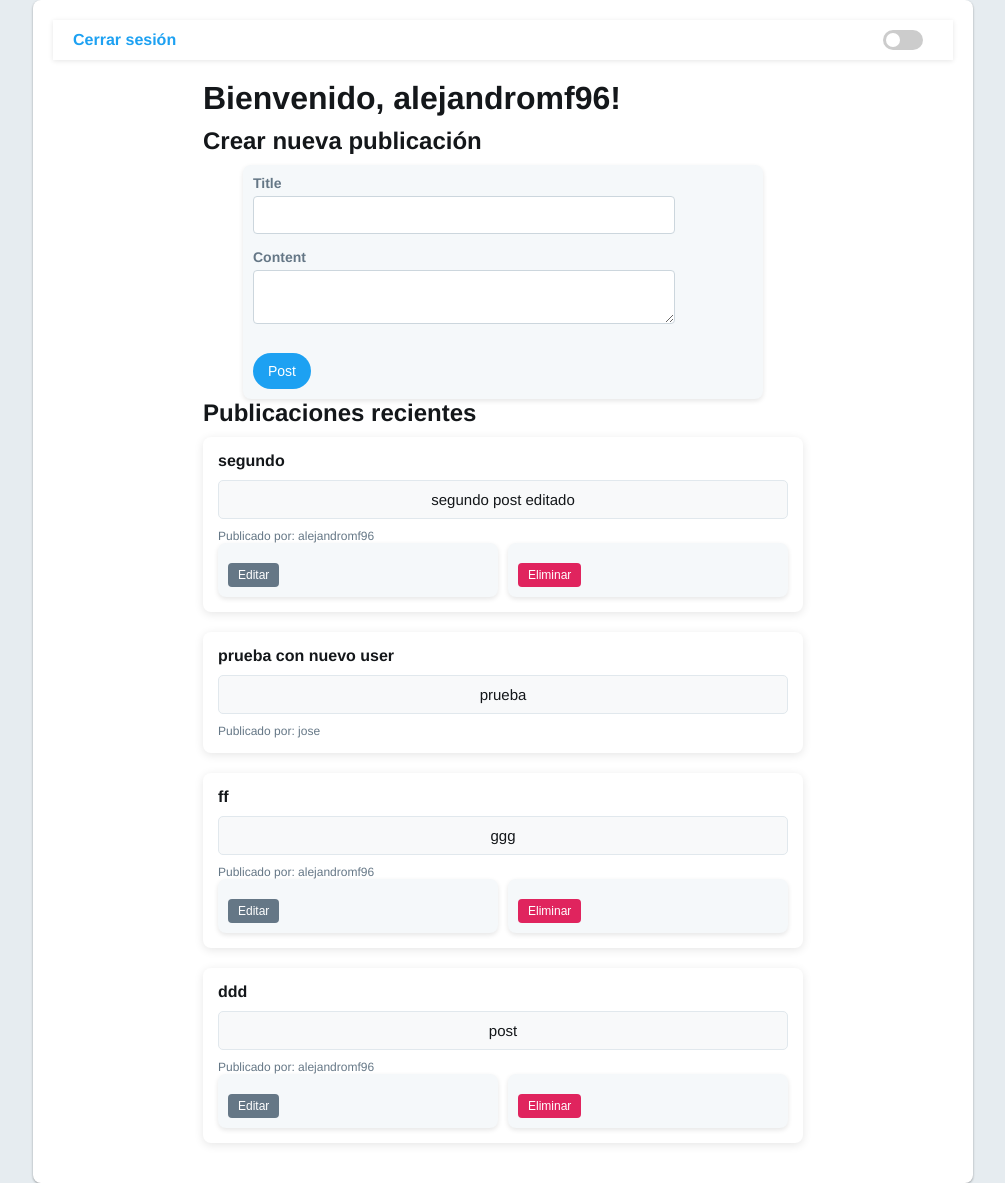
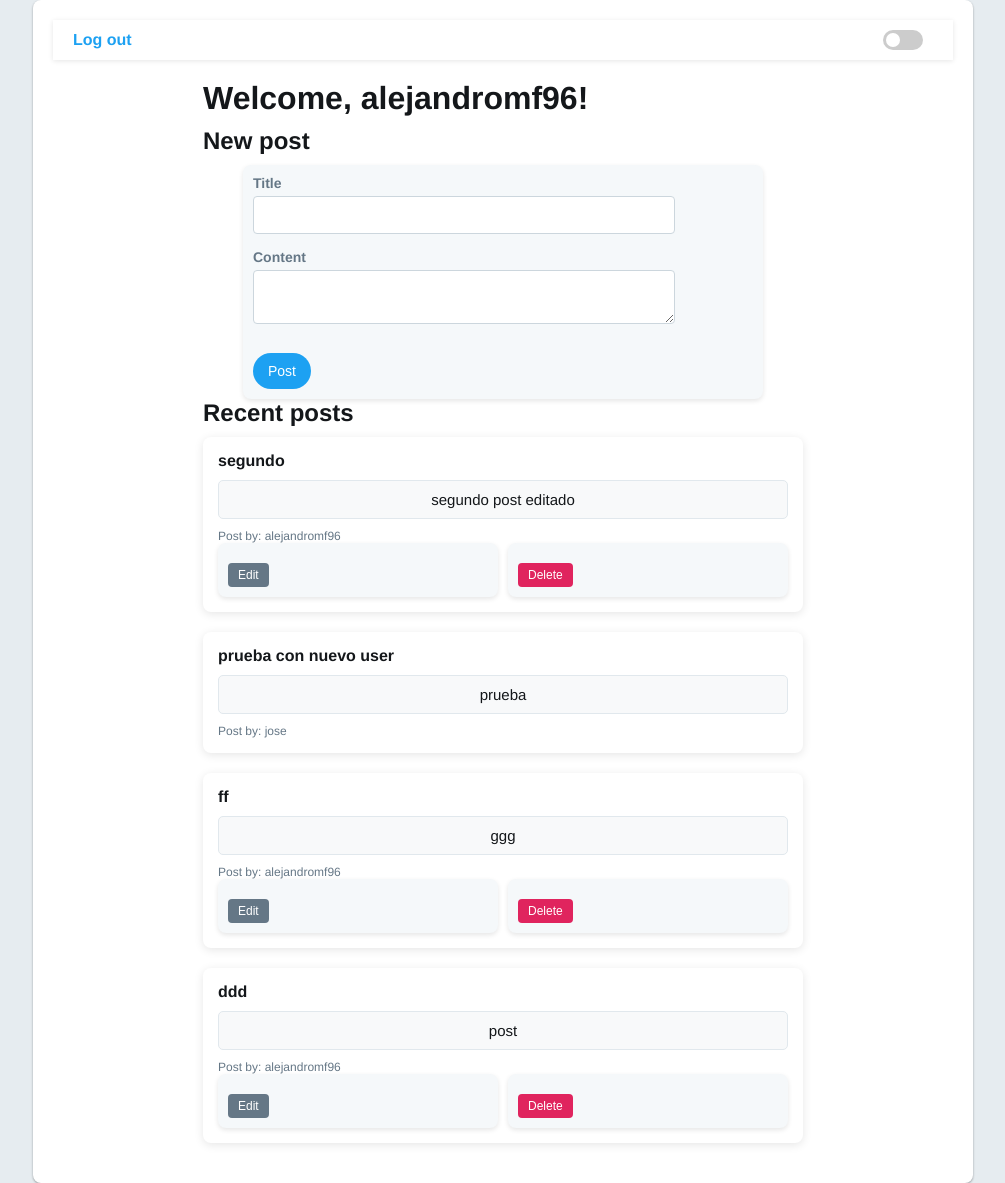
Before and after one commit to Alejandromf96/social_media, a Flask app: page /feed in a window 1280 px wide. Shown: the whole page, without its empty margins (137-1142 px from the left). Run offline with Flask 3, Linux system fonts and the light colour scheme; a user stored in the database is signed in.

Commit message:
actualizacion

```diff
--- a/templates/base.html
+++ b/templates/base.html
@@ -4,7 +4,7 @@
 <head>
     <meta charset="UTF-8">
     <meta name="viewport" content="width=device-width, initial-scale=1.0">
-    <title>{% block title %}Inicio de Sesión{% endblock %}</title>
+    <title>{% block title %}Login{% endblock %}</title>
     <link rel="stylesheet" href="{{ url_for('static', filename='styles.css') }}">
 </head>
 <body>
@@ -16,7 +16,7 @@
             {% if not current_user.is_authenticated %}
                 <div class="register"><a href="{{ url_for('register') }}">Register</a></div>
             {% else %}
-                <div><a href="{{ url_for('logout') }}">Cerrar sesión</a></div>
+                <div><a href="{{ url_for('logout') }}">Log out</a></div>
             {% endif %}
 
             <div class="dark-mode-toggle">
--- a/templates/edit_post.html
+++ b/templates/edit_post.html
@@ -1,10 +1,10 @@
 <!-- edit_post.html -->
 {% extends "base.html" %}
 
-{% block title %}Editar Publicación{% endblock %}
+{% block title %}Edit Post{% endblock %}
 
 {% block content %}
-    <h1>Editar Publicación</h1>
+    <h1>Edit Post</h1>
     <form method="POST" action="{{ url_for('edit_post', post_id=post.id) }}">
         {{ form.hidden_tag() }}
         <div>
@@ -19,5 +19,5 @@
             {{ form.submit(class='btn btn-primary') }}
         </div>
     </form>
-    <a href="{{ url_for('feed') }}">Cancelar</a>
+    <a href="{{ url_for('feed') }}">Cancel</a>
 {% endblock %}
--- a/templates/feed.html
+++ b/templates/feed.html
@@ -1,16 +1,16 @@
 <!-- feed.html -->
 {% extends "base.html" %}
 
-{% block title %}Feed de Publicaciones{% endblock %}
+{% block title %}Feed{% endblock %}
 
 {% block nav %}
-    <a href="{{ url_for('logout') }}">Cerrar sesión</a>
+    <a href="{{ url_for('logout') }}">Log out</a>
 {% endblock %}
 
 {% block content %}
-    <h1>Bienvenido, {{ current_user.username }}!</h1>
+    <h1>Welcome, {{ current_user.username }}!</h1>
 
-    <h2>Crear nueva publicación</h2>
+    <h2>New post</h2>
     <form method="POST" action="{{ url_for('feed') }}">
         {{ form.hidden_tag() }}
         <div>
@@ -24,28 +24,28 @@
         <button type="submit">Post</button>
     </form>
 
-    <h2>Publicaciones recientes</h2>
+    <h2>Recent posts</h2>
     {% if posts %}
         {% for post in posts %}
             <div class="post">
                 <div class="post-title">{{ post.title }}</div>
                 <p>{{ post.content }}</p>
-                <div class="post-author">Publicado por: {{ post.author.username }}</div>
+                <div class="post-author">Post by: {{ post.author.username }}</div>
                 {% if post.author.id == current_user.id %}
                 <div class="action-buttons">
                     <form method="POST" action="{{ url_for('edit_post', post_id=post.id) }}">
                         {{ form.hidden_tag() }}
-                        <button type="submit" class="edit-btn">Editar</button>
+                        <button type="submit" class="edit-btn">Edit</button>
                     </form>
                     <form method="POST" action="{{ url_for('delete_post', post_id=post.id) }}">
                         {{ form.hidden_tag() }}
-                        <button type="submit" class="delete-btn">Eliminar</button>
+                        <button type="submit" class="delete-btn">Delete</button>
                     </form>
                 </div>
                 {% endif %}
             </div>
         {% endfor %}
     {% else %}
-        <p>No hay publicaciones todavía.</p>
+        <p>Not posts yet.</p>
     {% endif %}
 {% endblock %}
--- a/templates/login.html
+++ b/templates/login.html
@@ -1,12 +1,12 @@
 <!-- login.html -->
 {% extends "base.html" %}
 
-{% block title %}Inicio de Sesión{% endblock %}
+{% block title %}Log In{% endblock %}
 
 {% block content %}
     <form method="POST" action="">
         {{ form.hidden_tag() }}
-        <p>Iniciar Sesión</p>
+        <p>Log in</p>
         <div>
             <label for="email">{{ form.email.label }}</label><br>
             {{ form.email(size=32, id='email') }}<br>
```
Also changed, not shown: templates/register.html (+7 -7 lines).
